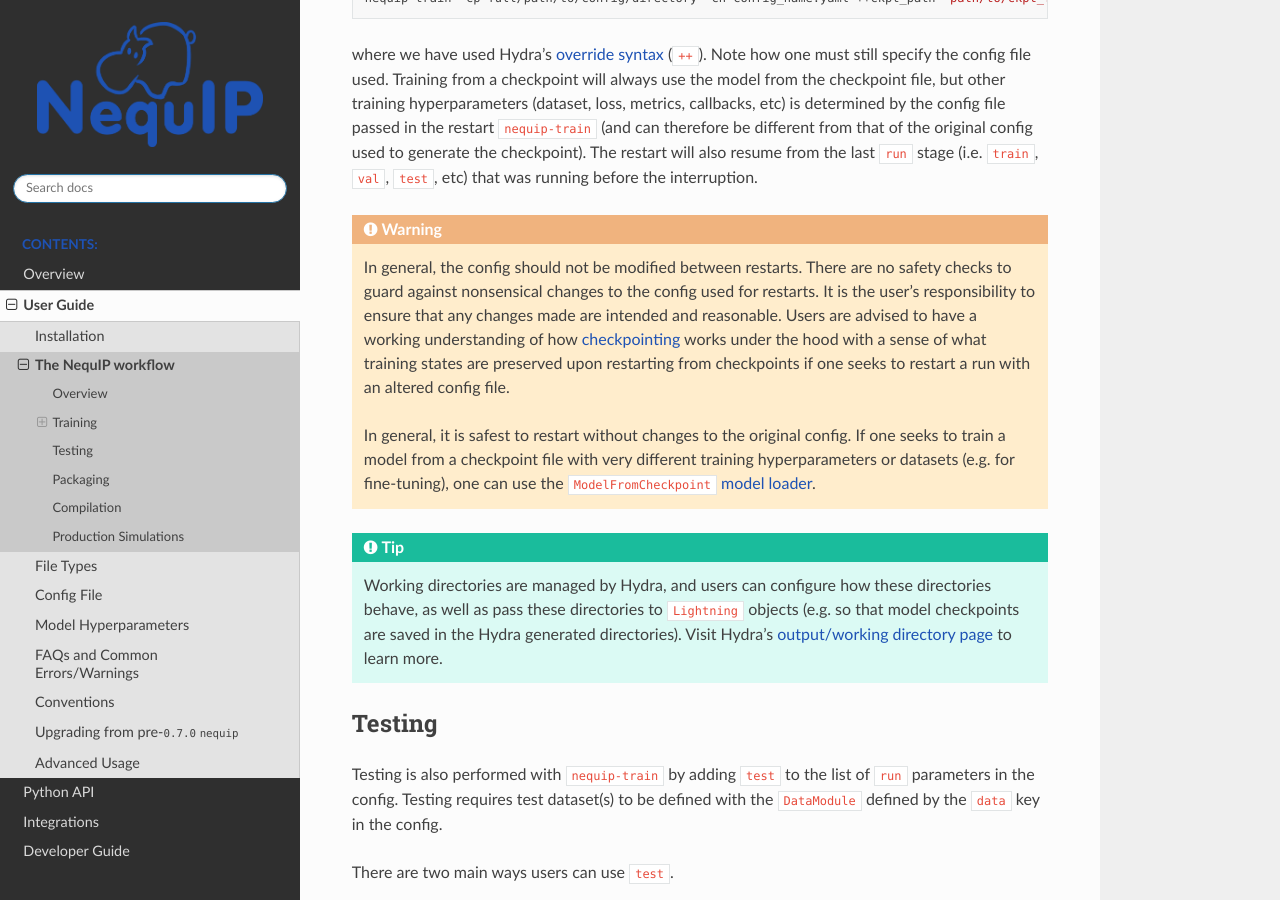
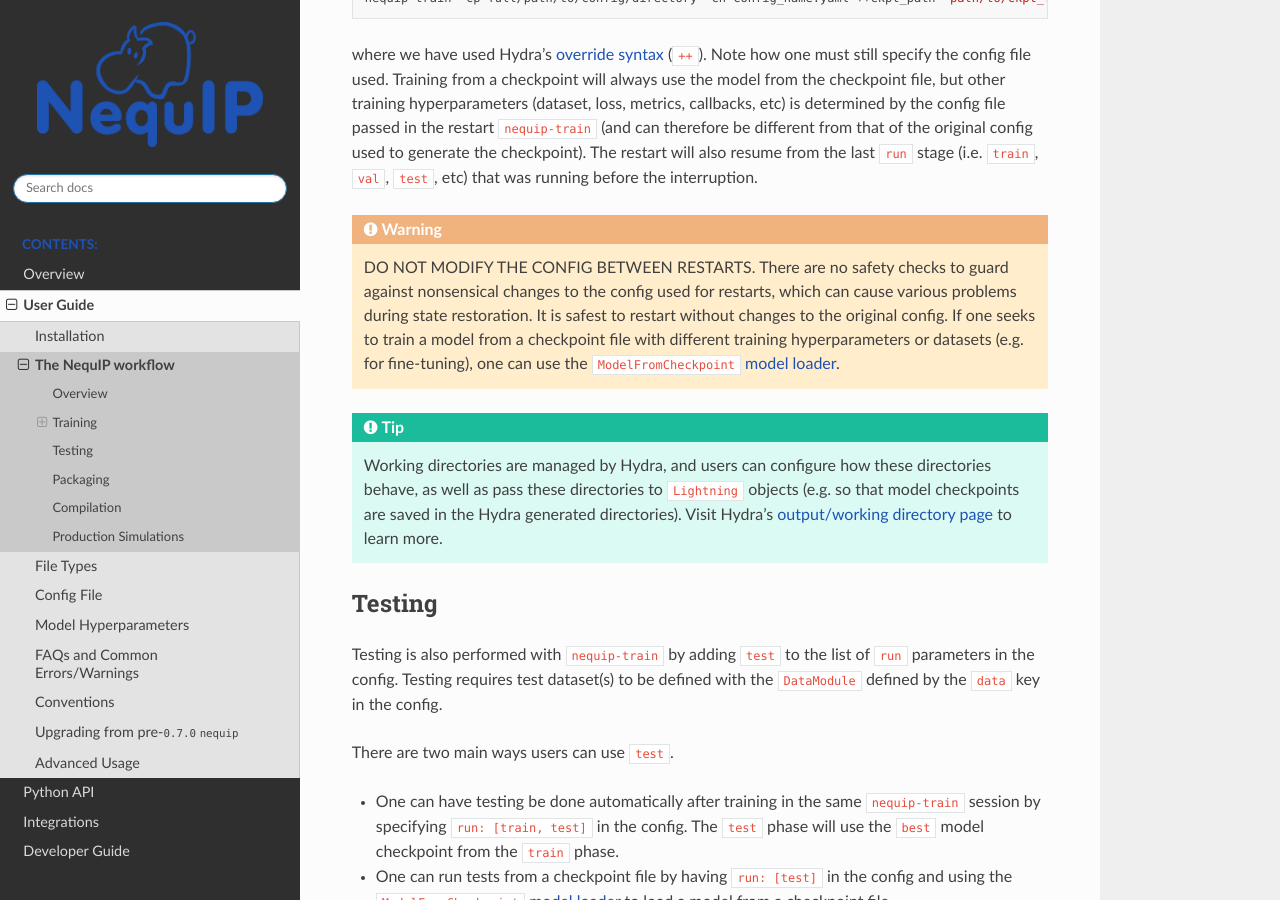
Before and after one commit to mir-group/nequip, a Sphinx documentation site: the page built from docs/guide/workflow.md, in a window 1280 px wide and 900 px high, scrolled down 1460 px. Built offline with Sphinx 7.4.7 and the Read the Docs theme 3.1.0, drawn with Linux system fonts in a browser that asks for light colours.

Commit message:
update docs with simplified restart behavior

````diff
--- a/docs/guide/workflow.md
+++ b/docs/guide/workflow.md
@@ -39,9 +39,7 @@ nequip-train -cp full/path/to/config/directory -cn config_name.yaml ++ckpt_path=
 where we have used Hydra's [override syntax](https://hydra.cc/docs/advanced/override_grammar/basic/) (`++`). Note how one must still specify the config file used. Training from a checkpoint will always use the model from the checkpoint file, but other training hyperparameters (dataset, loss, metrics, callbacks, etc) is determined by the config file passed in the restart `nequip-train` (and can therefore be different from that of the original config used to generate the checkpoint). The restart will also resume from the last `run` stage (i.e. `train`, `val`, `test`, etc) that was running before the interruption.
 
 ```{warning}
-In general, the config should not be modified between restarts.  There are no safety checks to guard against nonsensical changes to the config used for restarts. It is the user's responsibility to ensure that any changes made are intended and reasonable. Users are advised to have a working understanding of how [checkpointing](https://lightning.ai/docs/pytorch/stable/common/checkpointing_basic.html) works under the hood with a sense of what training states are preserved upon restarting from checkpoints if one seeks to restart a run with an altered config file.
-
-In general, it is safest to restart without changes to the original config. If one seeks to train a model from a checkpoint file with very different training hyperparameters or datasets (e.g. for fine-tuning), one can use the `ModelFromCheckpoint` [model loader](../api/save_model).
+DO NOT MODIFY THE CONFIG BETWEEN RESTARTS. There are no safety checks to guard against nonsensical changes to the config used for restarts, which can cause various problems during state restoration. It is safest to restart without changes to the original config. If one seeks to train a model from a checkpoint file with different training hyperparameters or datasets (e.g. for fine-tuning), one can use the `ModelFromCheckpoint` [model loader](../api/save_model).
 ```
 
 ```{tip}
````
